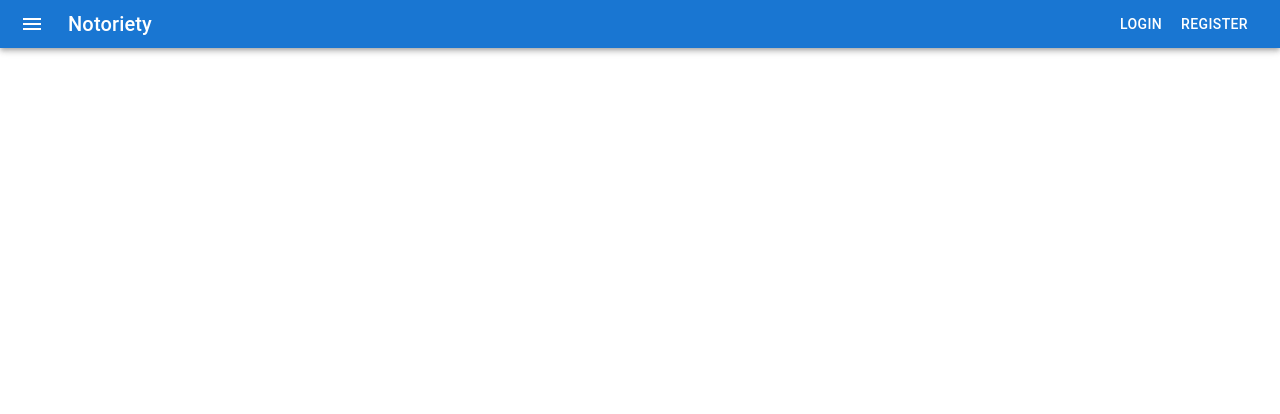
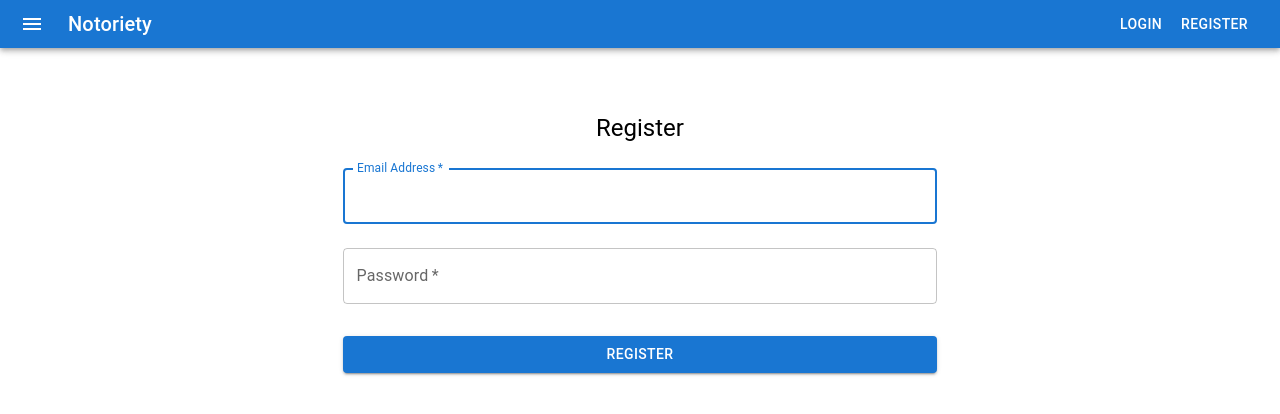
Before and after one commit to VictorHugoNava/victor-ad320, a React (Create React App) app in the folder client/: page /register in a window 1280 px wide. Shown: the top 414 px of the page. Built offline with nearby package versions, Linux system fonts and the light colour scheme.

Commit message:
update to service/app connection and register

```diff
--- a/client/src/components/Register/Register.js
+++ b/client/src/components/Register/Register.js
@@ -19,7 +19,7 @@ const Register = () => {
     })
   }
 
-  if (!auth) {
+  if (auth) {
     return <Navigate to="/register" />
   }
 
@@ -62,7 +62,7 @@ const Register = () => {
           variant="contained"
           sx={{ mt: 3, mb: 2 }}
         >
-          Sign In
+          Register
         </Button>
       </Box>
     </Box>
```
Also changed, not shown: 1 other file (tests, documents, lock files or other folders).
